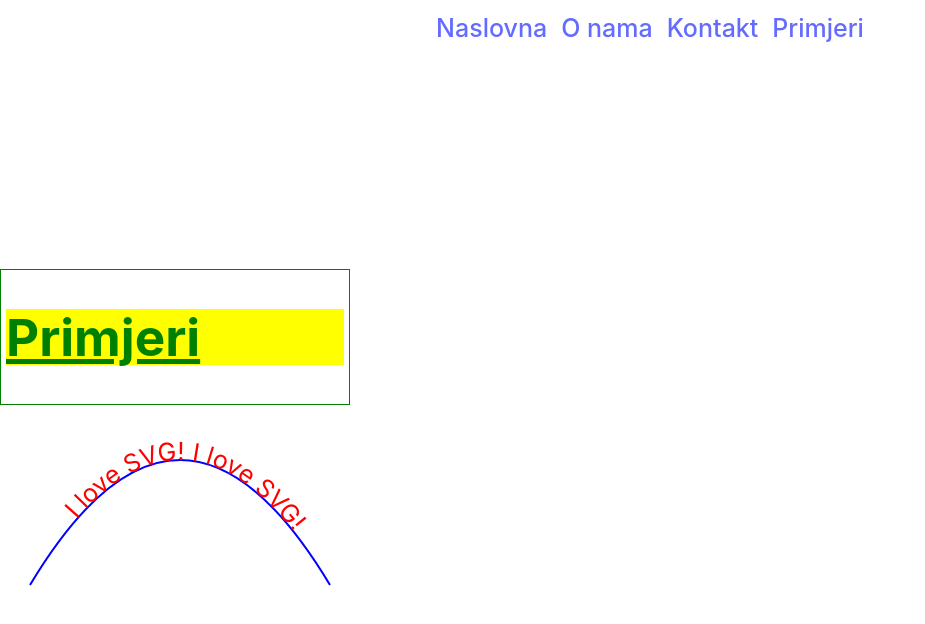
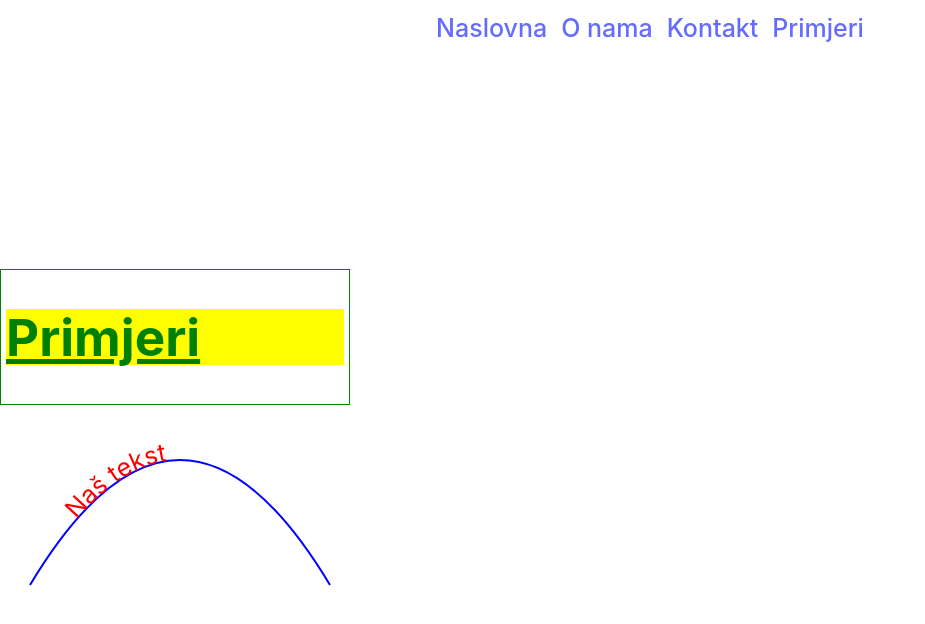
Before and after one commit to webbugt/algebra-react-vjezbe, a React (Vite) app: page /primjeri in a window 1280 px wide. Shown: the top 624 px of the page, without its empty margins (0-925 px from the left). Built offline with nearby package versions, Linux system fonts and the light colour scheme.

Commit message:
spremi stanje miša u state, prikaži tekst u svg-u

```diff
--- a/src/components/InteractiveSvg.jsx
+++ b/src/components/InteractiveSvg.jsx
@@ -1,6 +1,20 @@
+import { useState } from "react";
+
 function InteractiveSvg() {
+
+  const [svgContent, setSvgContent] = useState("Naš tekst");
+
   return (
-    <svg height="200" width="350">
+    <svg
+      height="200"
+      width="350"
+      onMouseEnter={() => {
+        setSvgContent("Ušli smo mišem");
+      }}
+      onMouseLeave={() => {
+        setSvgContent("Pozdrav do idući puta!");
+      }}
+    >
       <path
         id="lineAC"
         d="M 30 180 q 150 -250 300 0"
@@ -15,7 +29,7 @@ function InteractiveSvg() {
         }}
       >
         <textPath href="#lineAC" startOffset="80">
-          I love SVG! I love SVG!
+          {svgContent}
         </textPath>
       </text>
     </svg>
```
